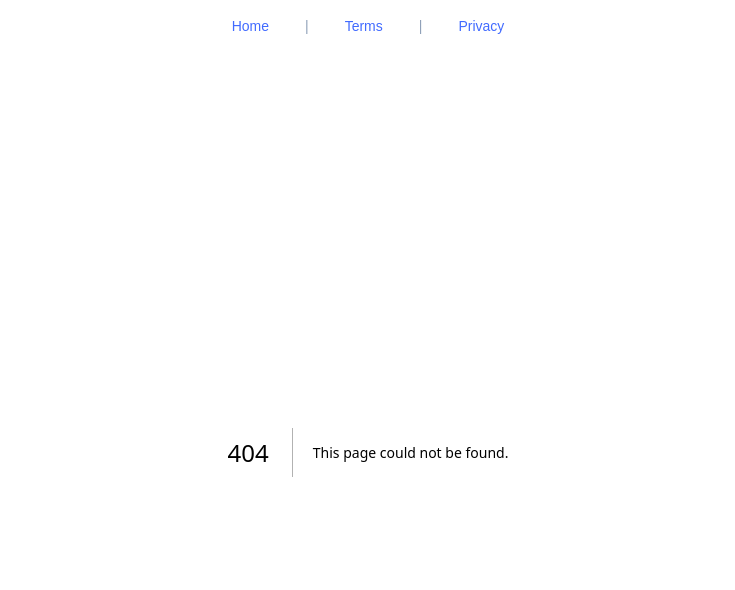
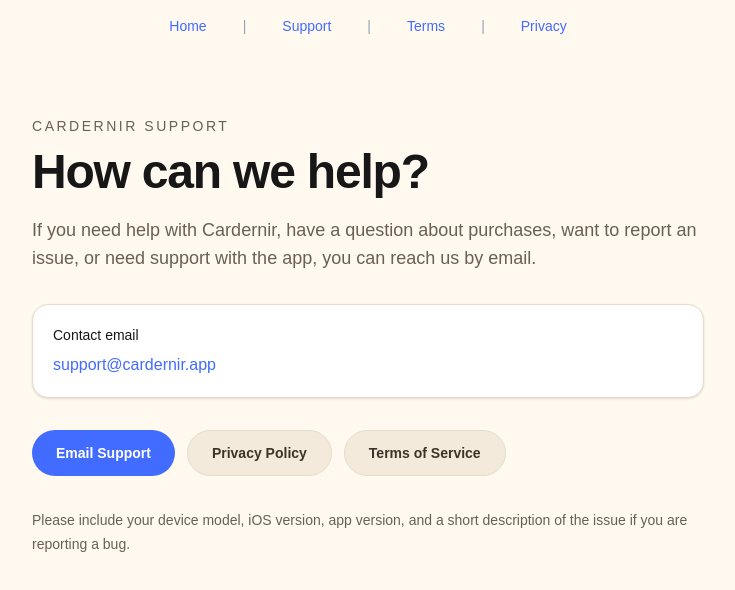
Before and after one commit to Femosky/cardernir-website, a Next.js app: page /support in a window 1280 px wide. Before the commit this address had no page. Shown: the top 590 px of the page, without its empty margins (272-1007 px from the left). Built offline with nearby package versions, Linux system fonts and the light colour scheme.

Commit message:
Support page added. Download on App Store button added

```diff
--- a/app/globals.css
+++ b/app/globals.css
@@ -4,6 +4,10 @@
     /* App base */
     --background: #fff9f0;
     --foreground: #171717;
+
+    /* Text */
+    --primary: #171717;
+    --secondary: #6b5f52;
 
     /* Cardernir brand/accent */
     --accent: #426bff;
@@ -34,6 +38,10 @@
         --background: #0f0f0f;
         --foreground: #f5f5f5;
 
+        /* Text */
+        --primary: #f5f5f5;
+        --secondary: #c7b9a6;
+
         /* Cardernir brand/accent */
         --accent: #69d0ff;
         --accent-foreground: #171717;
@@ -62,6 +70,9 @@
     --color-background: var(--background);
     --color-foreground: var(--foreground);
 
+    --color-primary: var(--primary);
+    --color-secondary: var(--secondary);
+
     --color-accent: var(--accent);
     --color-accent-foreground: var(--accent-foreground);
 
--- a/app/page.tsx
+++ b/app/page.tsx
@@ -1,18 +1,22 @@
 import Image from 'next/image';
+import Link from 'next/link';
 
 export default function Home() {
+    const isLive = false; // Set to true when the app is live
+
     return (
         <main className="grid h-full place-items-center px-6 text-center">
             <div className="max-w-xl flex flex-col items-center gap-2 md:gap-4">
-                <div className="w-64 sm:w-72 md:w-80 lg:w-96">
+                <div className="w-full flex flex-col items-center gap-2 md:gap-4">
+                    <div className="relative block w-64 sm:w-72 md:w-80 lg:w-96 mx-auto aspect-square">
                         <Image
-                        className="mx-auto block rounded-4xl"
+                            className="rounded-4xl object-contain"
                             src="/cardernirlogo.jpeg"
                             alt="Cardernir logo"
-                        width={400}
-                        height={400}
+                            fill
                         />
                     </div>
+
                     <h1 className="text-3xl md:text-5xl font-semibold tracking-tight bg-linear-to-r from-[#5856D6] from-5% via-[#426BFF] to-[#30B0C7] text-transparent bg-clip-text">
                         Cardernir
                     </h1>
@@ -26,20 +30,23 @@
                         </p>
                     </div>
 
-                <p className="text-[14px] md:text-lg font-semibold text-white">Coming soon!</p>
+                    {!isLive && <p className="text-[14px] md:text-lg font-semibold text-primary">Coming soon!</p>}
+                </div>
+
+                {isLive && (
+                    <Link
+                        className="relative block w-40 sm:w-44 md:w-48 lg:w-52 h-12 sm:h-14 md:h-16 lg:h-28 mx-auto"
+                        href="" // Replace with actual app store link when available
+                    >
+                        <Image
+                            className="rounded-4xl object-contain"
+                            src="/download-on-app-store.png"
+                            alt="Download on the App Store"
+                            fill
+                        />
+                    </Link>
+                )}
             </div>
         </main>
     );
 }
-
-{
-    /* <div className="flex flex-col items-center justify-center min-h-screen">
-            <h1 className="text-9xl font-bold bg-gradient-to-r from-[#5856D6] from-5% via-[#426BFF] to-[#30B0C7] text-transparent bg-clip-text">
-                Cardernir
-            </h1>
-            <h2 className="text-xl">Your language-learning flashcard app</h2>
-            <h3 className="text-lg font-medium">Coming soon!</h3>
-
-            <Image className="rounded-4xl" src="/cardernirlogo.png" alt="Cardernir logo" width={400} height={400} />
-        </div> */
-}
--- /dev/null
+++ b/app/support/page.tsx
@@ -0,0 +1,62 @@
+import type { Metadata } from 'next';
+import Link from 'next/link';
+
+export const metadata: Metadata = {
+    title: 'Support — Cardernir',
+    description: 'Get help and support for using Cardernir.',
+};
+
+export default function Support() {
+    return (
+        <main className="min-h-screen bg-background px-5 py-16 text-foreground sm:px-6 lg:px-8">
+            <section className="mx-auto max-w-2xl">
+                <p className="mb-3 text-sm font-medium uppercase tracking-[0.18em] text-muted-foreground">
+                    Cardernir Support
+                </p>
+
+                <h1 className="text-4xl font-bold tracking-tight sm:text-5xl">How can we help?</h1>
+
+                <p className="mt-5 text-base leading-7 text-muted-foreground sm:text-lg">
+                    If you need help with Cardernir, have a question about purchases, want to report an issue, or need
+                    support with the app, you can reach us by email.
+                </p>
+
+                <div className="mt-8 rounded-2xl border border-border bg-card p-5 shadow-sm">
+                    <p className="text-sm font-medium text-card-foreground">Contact email</p>
+
+                    <a href="mailto:support@cardernir.app" className="mt-2 inline-block break-all text-accent">
+                        support@cardernir.app
+                    </a>
+                </div>
+
+                <div className="mt-8 flex flex-col gap-3 sm:flex-row">
+                    <a
+                        href="mailto:support@cardernir.app?subject=Cardernir%20Support%20Request"
+                        className="inline-flex items-center justify-center rounded-full bg-button-primary px-6 py-3 text-sm font-semibold text-button-primary-foreground transition hover:opacity-90"
+                    >
+                        Email Support
+                    </a>
+
+                    <Link
+                        href="/privacy"
+                        className="inline-flex items-center justify-center rounded-full border border-border bg-button-secondary px-6 py-3 text-sm font-semibold text-button-secondary-foreground transition hover:opacity-90"
+                    >
+                        Privacy Policy
+                    </Link>
+
+                    <Link
+                        href="/terms"
+                        className="inline-flex items-center justify-center rounded-full border border-border bg-button-secondary px-6 py-3 text-sm font-semibold text-button-secondary-foreground transition hover:opacity-90"
+                    >
+                        Terms of Service
+                    </Link>
+                </div>
+
+                <p className="mt-8 text-sm leading-6 text-muted-foreground">
+                    Please include your device model, iOS version, app version, and a short description of the issue if
+                    you are reporting a bug.
+                </p>
+            </section>
+        </main>
+    );
+}
--- a/layouts/Header.tsx
+++ b/layouts/Header.tsx
@@ -5,19 +5,25 @@
         <header className="w-full flex justify-center items-center py-4 px-6">
             <nav>
                 <ul className="flex gap-5 space-x-4 text-sm">
-                    <Link className="text-accent hover:text-slate-900" href="/">
+                    <Link className="text-accent transition duration-300 hover:brightness-125" href="/">
                         Home
                     </Link>
 
                     <span className="text-slate-400">|</span>
 
-                    <Link className="text-accent hover:text-slate-900" href="/terms">
+                    <Link className="text-accent transition duration-300 hover:brightness-125" href="/support">
+                        Support
+                    </Link>
+
+                    <span className="text-slate-400">|</span>
+
+                    <Link className="text-accent transition duration-300 hover:brightness-125" href="/terms">
                         Terms
                     </Link>
 
                     <span className="text-slate-400">|</span>
 
-                    <Link className="text-accent hover:text-slate-900" href="/privacy">
+                    <Link className="text-accent transition duration-300 hover:brightness-125" href="/privacy">
                         Privacy
                     </Link>
                 </ul>
```
Also changed, not shown: public/download-on-app-store.png (added). Lines whose indentation alone changed are shown as unchanged.
